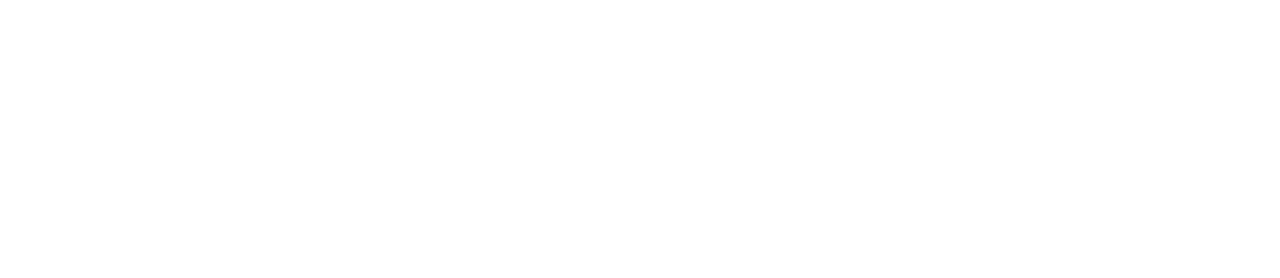
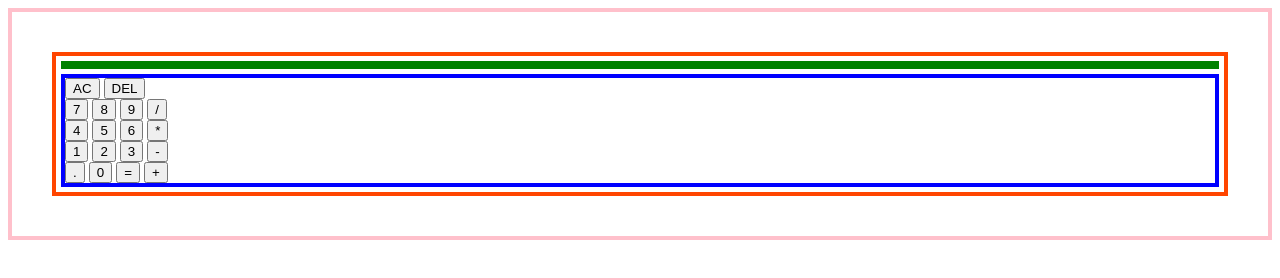
Before and after one commit to FlagonDragon/calculator, a plain HTML site: page index.html in a window 1280 px wide. Drawn offline with Linux system fonts and the light colour scheme.

Commit message:
HTML added

```diff
--- a/index.html
+++ b/index.html
@@ -8,6 +8,55 @@
 </head>
 <body>
 
+<div class="container">
+
+    <div class="calculator">
+
+        <div class="display"></div>
+
+        <div class="buttons-container">
+
+            <div class="row1">
+                <button id="clear">AC</button>
+                <button id="delete">DEL</button>
+            </div>
+
+            <div class="row2">
+                <button id="7">7</button>
+                <button id="8">8</button>
+                <button id="9">9</button>
+                <button id="4/">/</button>
+            </div>
+
+            <div class="row3">
+                <button id="">4</button>
+                <button id="">5</button>
+                <button id="">6</button>
+                <button id="">*</button>
+            </div>
+
+            <div class="row4">
+                <button id="">1</button>
+                <button id="">2</button>
+                <button id="">3</button>
+                <button id="">-</button>
+            </div>
+
+            <div class="row5">
+                <button id="">.</button>
+                <button id="">0</button>
+                <button id="">=</button>
+                <button id="">+</button>
+            </div>
+
+        </div>
+
+    </div>
+
+</div>
+
+
+
 <script src="javascript.js"></script>
 
 </body>
--- a/styles.css
+++ b/styles.css
@@ -0,0 +1,23 @@
+* {
+    box-sizing: border-box;
+}
+
+.container {
+    border: 4px solid pink
+
+}
+
+.calculator {
+    border: 4px solid orangered;
+    margin: 40px;
+}
+
+.display {
+    border: 4px solid green;
+    margin: 5px;
+}
+
+.buttons-container {
+    border: 4px solid blue;
+    margin: 5px;
+}
```
